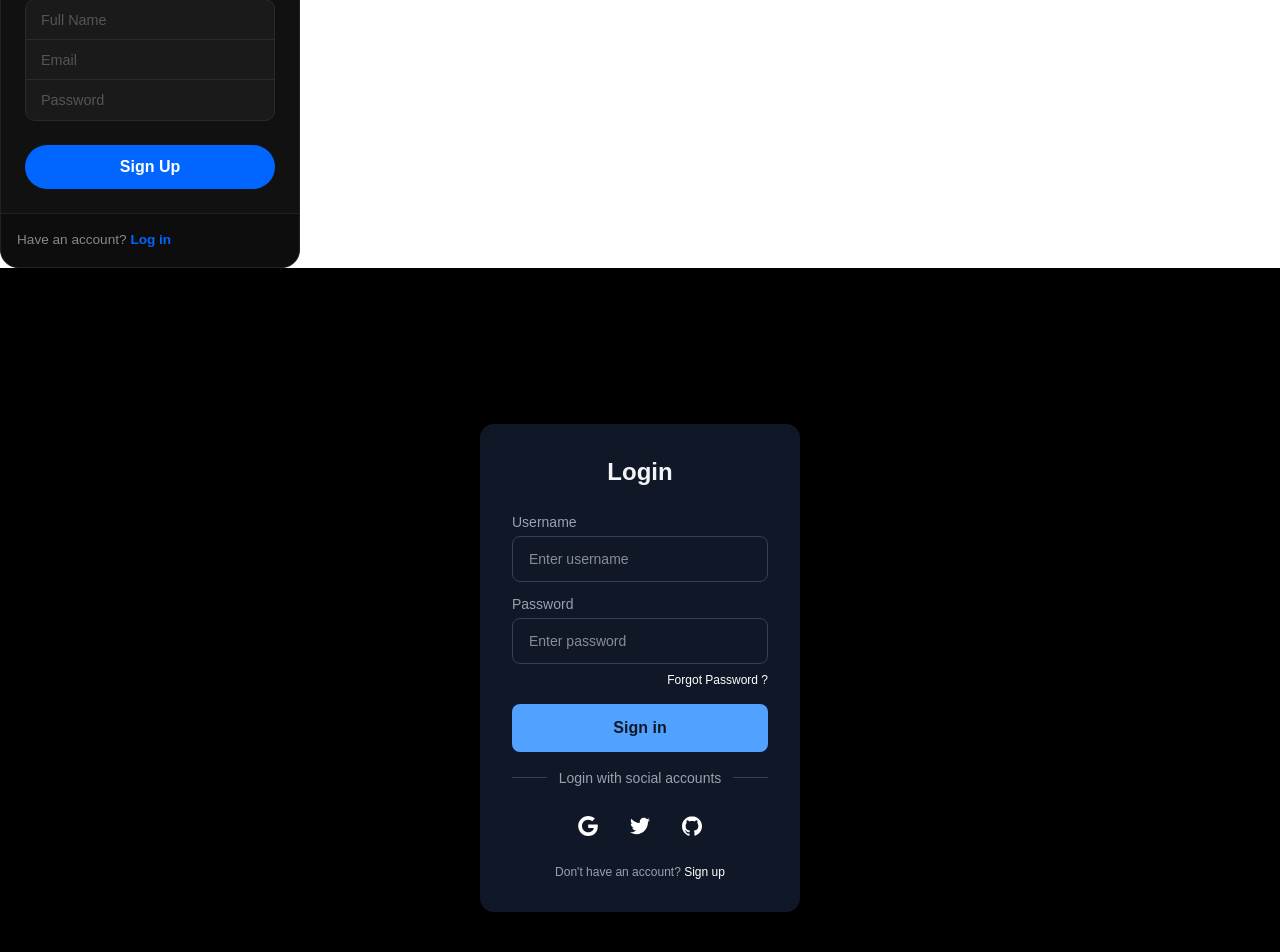
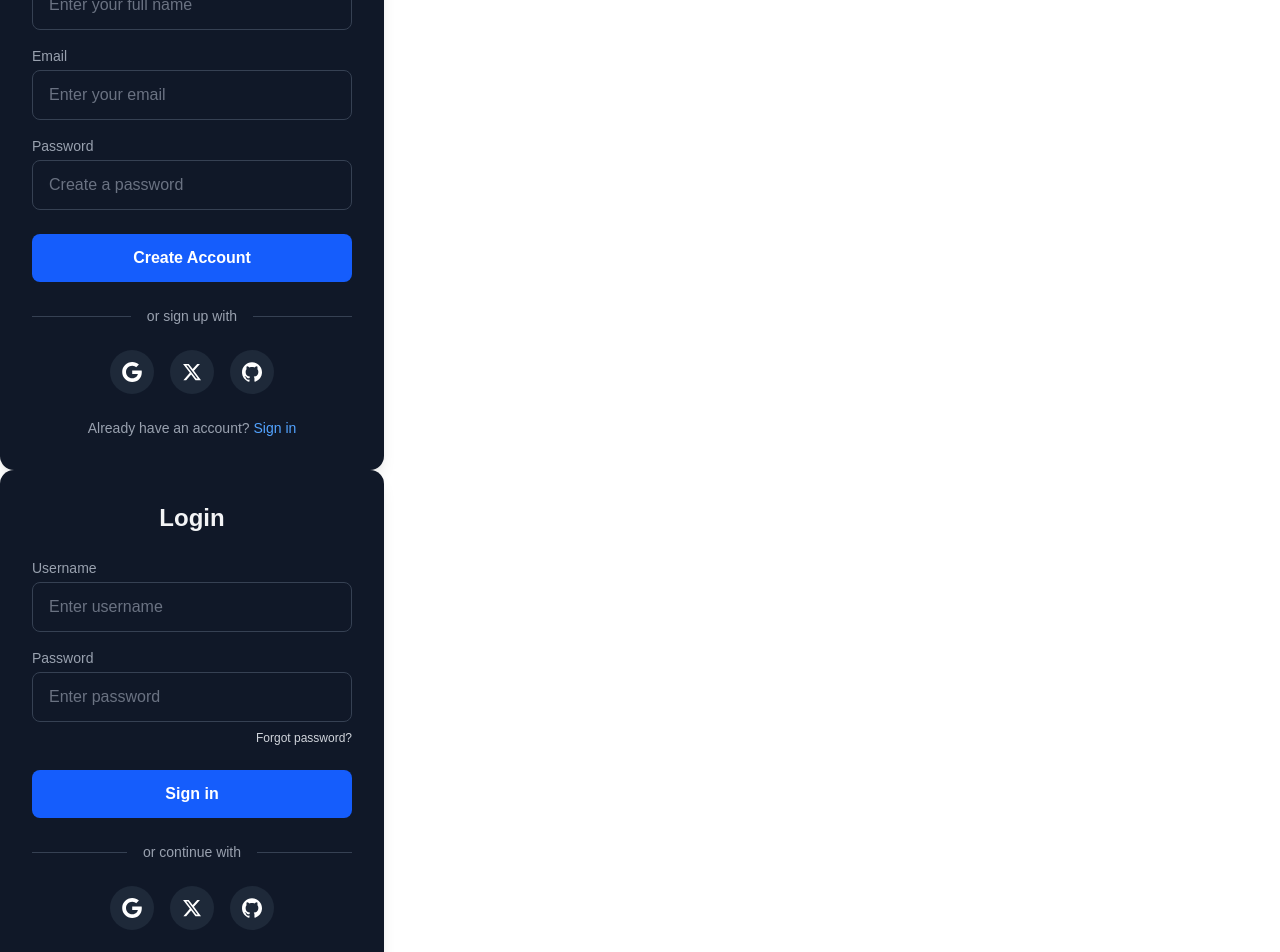
Before and after one commit to SeTMeX/ParfumDior, a React (Vite) app: page /about in a window 1280 px wide. Shown: the part 160-1112 px from the top of the page. Built offline with nearby package versions, Linux system fonts and the light colour scheme.

Commit message:
refactor: ubdate login and register component

```diff
--- a/src/components/core/auth/LogIn.tsx
+++ b/src/components/core/auth/LogIn.tsx
@@ -1,16 +1,21 @@
+// components/LogInForm.tsx
+import type { FormEvent } from 'react';
 
-const LogIn = () => {
+const LogInForm = () => {
+  const handleSubmit = (e: FormEvent<HTMLFormElement>) => {
+    e.preventDefault();
+    console.log("Form submitted");
+  };
+
   return (
-    <div className="flex justify-center items-center min-h-screen bg-black">
-      <div className="w-80 rounded-xl bg-gray-900 p-8 text-gray-100 shadow-lg">
-        <p className="text-center text-2xl font-bold">Login</p>
+    <div className="w-full max-w-sm rounded-xl bg-gray-900 p-8 text-gray-100 shadow-lg">
+      <p className="text-center text-2xl font-bold mb-2">Login</p>
 
-        <form className="mt-6">
-          {/* Username */}
-          <div className="mt-3 text-sm">
+      <form onSubmit={handleSubmit} className="mt-6">
+        <div className="mt-4">
           <label
             htmlFor="username"
-              className="block text-gray-400 mb-1"
+            className="block text-sm text-gray-400 mb-1"
           >
             Username
           </label>
@@ -18,15 +23,15 @@ const LogIn = () => {
             type="text"
             id="username"
             placeholder="Enter username"
-              className="w-full rounded-md border border-gray-700 bg-gray-900 px-4 py-3 text-white focus:outline-none focus:border-blue-400"
+            autoComplete="username"
+            className="w-full rounded-md border border-gray-700 bg-gray-900 px-4 py-3 text-white placeholder-gray-500 focus:outline-none focus:border-blue-500 focus:ring-1 focus:ring-blue-500"
           />
         </div>
 
-          {/* Password */}
-          <div className="mt-3 text-sm">
+        <div className="mt-4">
           <label
             htmlFor="password"
-              className="block text-gray-400 mb-1"
+            className="block text-sm text-gray-400 mb-1"
           >
             Password
           </label>
@@ -34,63 +39,71 @@ const LogIn = () => {
             type="password"
             id="password"
             placeholder="Enter password"
-              className="w-full rounded-md border border-gray-700 bg-gray-900 px-4 py-3 text-white focus:outline-none focus:border-blue-400"
+            autoComplete="current-password"
+            className="w-full rounded-md border border-gray-700 bg-gray-900 px-4 py-3 text-white placeholder-gray-500 focus:outline-none focus:border-blue-500 focus:ring-1 focus:ring-blue-500"
           />
 
-            <div className="flex justify-end text-xs my-2">
-              <a href="#" className="text-white hover:underline">
-                Forgot Password ?
+          <div className="flex justify-end mt-2">
+            <a href="#" className="text-xs text-gray-300 hover:text-white hover:underline">
+              Forgot password?
             </a>
           </div>
         </div>
 
         <button
           type="submit"
-            className="w-full bg-blue-400 hover:bg-blue-500 transition-colors py-3 rounded-md font-semibold text-gray-900 mt-2"
+          className="mt-6 w-full bg-blue-600 hover:bg-blue-500 active:bg-blue-700 transition-colors py-3 rounded-md font-semibold text-white"
         >
           Sign in
         </button>
       </form>
 
-        {/* Divider */}
-        <div className="flex items-center pt-4">
+      <div className="flex items-center my-6">
         <div className="h-px flex-1 bg-gray-700" />
-          <p className="px-3 text-sm text-gray-400">
-            Login with social accounts
-          </p>
+        <p className="px-4 text-sm text-gray-400">or continue with</p>
         <div className="h-px flex-1 bg-gray-700" />
       </div>
 
-        {/* Social Icons */}
-        <div className="flex justify-center mt-4">
-          <button className="p-3 mx-1 bg-transparent border-none cursor-pointer">
-            <svg viewBox="0 0 32 32" className="w-5 h-5 fill-white">
-              <path d="M16.318 13.714v5.484h9.078c-0.37 2.354-2.745 6.901-9.078 6.901-5.458 0-9.917-4.521-9.917-10.099s4.458-10.099 9.917-10.099c3.109 0 5.193 1.318 6.38 2.464l4.339-4.182c-2.786-2.599-6.396-4.182-10.719-4.182-8.844 0-16 7.151-16 16s7.156 16 16 16c9.234 0 15.365-6.49 15.365-15.635 0-1.052-0.115-1.854-0.255-2.651z" />
+      <div className="flex justify-center gap-4">
+        <button
+          type="button"
+          className="rounded-full p-3 bg-gray-800 hover:bg-gray-700 transition-colors"
+          aria-label="Sign in with Google"
+        >
+          <svg viewBox="0 0 24 24" className="w-5 h-5 fill-white">
+            <path d="M12.24 10.285V14.4h6.806c-.275 1.765-2.056 5.174-6.806 5.174-4.095 0-7.439-3.389-7.439-7.574s3.345-7.574 7.439-7.574c2.33 0 3.894.989 4.785 1.849l3.254-3.138C18.189 1.186 15.479 0 12.24 0c-6.635 0-12 5.365-12 12s5.365 12 12 12c6.926 0 11.52-4.869 11.52-11.726 0-.788-.085-1.39-.189-1.989H12.24z" />
           </svg>
         </button>
 
-          <button className="p-3 mx-1 bg-transparent border-none cursor-pointer">
-            <svg viewBox="0 0 32 32" className="w-5 h-5 fill-white">
-              <path d="M31.937 6.093c-1.177 0.516-2.437 0.871-3.765 1.032 1.355-0.813 2.391-2.099 2.885-3.631-1.271 0.74-2.677 1.276-4.172 1.579-1.192-1.276-2.896-2.079-4.787-2.079-3.625 0-6.563 2.937-6.563 6.557 0 0.521 0.063 1.021 0.172 1.495-5.453-0.255-10.287-2.875-13.52-6.833-0.568 0.964-0.891 2.084-0.891 3.303 0 2.281 1.161 4.281 2.916 5.457-1.073-0.031-2.083-0.328-2.968-0.817v0.079c0 3.181 2.26 5.833 5.26 6.437-0.547 0.145-1.131 0.229-1.724 0.229-0.421 0-0.823-0.041-1.224-0.115 0.844 2.604 3.26 4.5 6.14 4.557-2.239 1.755-5.077 2.801-8.135 2.801-0.521 0-1.041-0.025-1.563-0.088 2.917 1.86 6.36 2.948 10.079 2.948 12.067 0 18.661-9.995 18.661-18.651 0-0.276 0-0.557-0.021-0.839 1.287-0.917 2.401-2.079 3.281-3.396z" />
+        <button
+          type="button"
+          className="rounded-full p-3 bg-gray-800 hover:bg-gray-700 transition-colors"
+          aria-label="Sign in with Twitter/X"
+        >
+          <svg viewBox="0 0 24 24" className="w-5 h-5 fill-white">
+            <path d="M18.244 2.25h3.308l-7.227 8.26 8.502 11.24H16.17l-5.214-6.817L4.99 21.75H1.68l7.73-8.835L1.254 2.25H8.08l4.713 6.231zm-1.161 17.52h1.833L7.084 4.126H5.117z" />
           </svg>
         </button>
 
-          <button className="p-3 mx-1 bg-transparent border-none cursor-pointer">
-            <svg viewBox="0 0 32 32" className="w-5 h-5 fill-white">
-              <path d="M16 0.396c-8.839 0-16 7.167-16 16 0 7.073 4.584 13.068 10.937 15.183 0.803 0.151 1.093-0.344 1.093-0.772 0-0.38-0.009-1.385-0.015-2.719-4.453 0.964-5.391-2.151-5.391-2.151-0.729-1.844-1.781-2.339-1.781-2.339-1.448-0.989 0.115-0.968 0.115-0.968 1.604 0.109 2.448 1.645 2.448 1.645 1.427 2.448 3.744 1.74 4.661 1.328 0.14-1.031 0.557-1.74 1.011-2.135-3.552-0.401-7.287-1.776-7.287-7.907 0-1.751 0.62-3.177 1.645-4.297-0.177-0.401-0.719-2.031 0.141-4.235 0 0 1.339-0.427 4.4 1.641 1.281-0.355 2.641-0.532 4-0.541 1.36 0.009 2.719 0.187 4 0.541 3.043-2.068 4.381-1.641 4.381-1.641 0.859 2.204 0.317 3.833 0.161 4.235 1.015 1.12 1.635 2.547 1.635 4.297 0 6.145-3.74 7.5-7.296 7.891 0.556 0.479 1.077 1.464 1.077 2.959 0 2.14-0.020 3.864-0.020 4.385 0 0.416 0.28 0.916 1.104 0.755 6.4-2.093 10.979-8.093 10.979-15.156 0-8.833-7.161-16-16-16z" />
+        <button
+          type="button"
+          className="rounded-full p-3 bg-gray-800 hover:bg-gray-700 transition-colors"
+          aria-label="Sign in with GitHub"
+        >
+          <svg viewBox="0 0 24 24" className="w-5 h-5 fill-white">
+            <path d="M12 .297c-6.63 0-12 5.373-12 12 0 5.303 3.438 9.8 8.205 11.385.6.113.82-.258.82-.577 0-.285-.01-1.04-.015-2.04-3.338.724-4.042-1.61-4.042-1.61C4.422 18.07 3.633 17.7 3.633 17.7c-1.087-.744.084-.729.084-.729 1.205.084 1.838 1.236 1.838 1.236 1.07 1.835 2.809 1.305 3.495.998.108-.776.417-1.305.76-1.605-2.665-.3-5.467-1.332-5.467-5.93 0-1.31.465-2.38 1.235-3.22-.135-.303-.54-1.523.105-3.176 0 0 1.005-.322 3.3 1.23.96-.267 1.98-.399 3-.405 1.02.006 2.04.138 3 .405 2.28-1.552 3.285-1.23 3.285-1.23.645 1.653.24 2.873.12 3.176.765.84 1.23 1.91 1.23 3.22 0 4.61-2.805 5.625-5.475 5.92.42.36.81 1.096.81 2.22 0 1.606-.015 2.896-.015 3.286 0 .315.21.69.825.57C20.565 22.092 24 17.592 24 12.297c0-6.627-5.373-12-12-12" />
           </svg>
         </button>
       </div>
 
-        <p className="text-center text-xs mt-4 text-gray-400">
+      <p className="text-center text-sm mt-6 text-gray-400">
         Don't have an account?{" "}
-          <a href="#" className="text-white hover:underline">
+        <a href="#" className="text-blue-400 hover:text-blue-300 hover:underline">
           Sign up
         </a>
       </p>
     </div>
-    </div>
   );
 };
 
-export default LogIn;
+export default LogInForm;
--- a/src/components/core/auth/Registration.tsx
+++ b/src/components/core/auth/Registration.tsx
@@ -1,46 +1,122 @@
-const Registration = () => {
+// components/RegisterForm.tsx
+import type { FormEvent } from 'react';
+
+const RegisterForm = () => {
+  const handleSubmit = (e: FormEvent<HTMLFormElement>) => {
+    e.preventDefault();
+    console.log("Register form submitted");
+  };
+
   return (
-        <div>
-            <div className="max-w-75 w-full bg-[#111111] overflow-hidden rounded-2xl text-white border border-[#222]">
+    <div className="w-full max-w-sm rounded-xl bg-gray-900 p-8 text-gray-100 shadow-lg">
+      <p className="text-center text-2xl font-bold mb-2">Sign Up</p>
+      <p className="text-center text-sm text-gray-400 mb-6">
+        Create your free account
+      </p>
 
-                <form className="relative flex flex-col px-6 pt-8 pb-6 gap-4 text-center">
-                    <span className="font-bold text-[1.6rem] text-white">Sign Up</span>
-                    <span className="text-[1rem] text-[#888]">Create a free account with your email.</span>
-
-                    <div className="overflow-hidden rounded-lg bg-[#1a1a1a] my-2 w-full border border-[#2a2a2a]">
+      <form onSubmit={handleSubmit} className="mt-6">
+        <div className="mt-4">
+          <label
+            htmlFor="fullname"
+            className="block text-sm text-gray-400 mb-1"
+          >
+            Full Name
+          </label>
           <input
             type="text"
-                            placeholder="Full Name"
-                            className="bg-transparent border-0 border-b border-[#2a2a2a] outline-none h-10 w-full text-[.9rem] px-3.75 py-2 text-white placeholder-[#555]"
-                        />
-                        <input
-                            type="email"
-                            placeholder="Email"
-                            className="bg-transparent border-0 border-b border-[#2a2a2a] outline-none h-10 w-full text-[.9rem] px-3.75 py-2 text-white placeholder-[#555]"
-                        />
-                        <input
-                            type="password"
-                            placeholder="Password"
-                            className="bg-transparent border-0 outline-none h-10 w-full text-[.9rem] px-3.75 py-2 text-white placeholder-[#555]"
+            id="fullname"
+            placeholder="Enter your full name"
+            autoComplete="name"
+            className="w-full rounded-md border border-gray-700 bg-gray-900 px-4 py-3 text-white placeholder-gray-500 focus:outline-none focus:border-blue-500 focus:ring-1 focus:ring-blue-500"
           />
         </div>
 
-                    <button className="bg-[#0066ff] text-white border-0 rounded-3xl py-2.5 px-4 text-[1rem] font-semibold cursor-pointer transition-colors duration-300 hover:bg-[#005ce6]">
-                        Sign Up
+        <div className="mt-4">
+          <label
+            htmlFor="email"
+            className="block text-sm text-gray-400 mb-1"
+          >
+            Email
+          </label>
+          <input
+            type="email"
+            id="email"
+            placeholder="Enter your email"
+            autoComplete="email"
+            className="w-full rounded-md border border-gray-700 bg-gray-900 px-4 py-3 text-white placeholder-gray-500 focus:outline-none focus:border-blue-500 focus:ring-1 focus:ring-blue-500"
+          />
+        </div>
+
+        <div className="mt-4">
+          <label
+            htmlFor="password"
+            className="block text-sm text-gray-400 mb-1"
+          >
+            Password
+          </label>
+          <input
+            type="password"
+            id="password"
+            placeholder="Create a password"
+            autoComplete="new-password"
+            className="w-full rounded-md border border-gray-700 bg-gray-900 px-4 py-3 text-white placeholder-gray-500 focus:outline-none focus:border-blue-500 focus:ring-1 focus:ring-blue-500"
+          />
+        </div>
+
+        <button
+          type="submit"
+          className="mt-6 w-full bg-blue-600 hover:bg-blue-500 active:bg-blue-700 transition-colors py-3 rounded-md font-semibold text-white"
+        >
+          Create Account
         </button>
       </form>
 
-                <div className="px-4 py-4 text-[.85rem] bg-[#0d0d0d] border-t border-[#222] text-[#888]">
-                    <p>Have an account?{" "}
-                        <a href="" className="font-bold text-[#0066ff] transition-colors duration-300 hover:text-[#005ce6] hover:underline">
-                            Log in
+      <div className="flex items-center my-6">
+        <div className="h-px flex-1 bg-gray-700" />
+        <p className="px-4 text-sm text-gray-400">or sign up with</p>
+        <div className="h-px flex-1 bg-gray-700" />
+      </div>
+
+      <div className="flex justify-center gap-4">
+        <button
+          type="button"
+          className="rounded-full p-3 bg-gray-800 hover:bg-gray-700 transition-colors"
+          aria-label="Sign up with Google"
+        >
+          <svg viewBox="0 0 24 24" className="w-5 h-5 fill-white">
+            <path d="M12.24 10.285V14.4h6.806c-.275 1.765-2.056 5.174-6.806 5.174-4.095 0-7.439-3.389-7.439-7.574s3.345-7.574 7.439-7.574c2.33 0 3.894.989 4.785 1.849l3.254-3.138C18.189 1.186 15.479 0 12.24 0c-6.635 0-12 5.365-12 12s5.365 12 12 12c6.926 0 11.52-4.869 11.52-11.726 0-.788-.085-1.39-.189-1.989H12.24z" />
+          </svg>
+        </button>
+
+        <button
+          type="button"
+          className="rounded-full p-3 bg-gray-800 hover:bg-gray-700 transition-colors"
+          aria-label="Sign up with Twitter/X"
+        >
+          <svg viewBox="0 0 24 24" className="w-5 h-5 fill-white">
+            <path d="M18.244 2.25h3.308l-7.227 8.26 8.502 11.24H16.17l-5.214-6.817L4.99 21.75H1.68l7.73-8.835L1.254 2.25H8.08l4.713 6.231zm-1.161 17.52h1.833L7.084 4.126H5.117z" />
+          </svg>
+        </button>
+
+        <button
+          type="button"
+          className="rounded-full p-3 bg-gray-800 hover:bg-gray-700 transition-colors"
+          aria-label="Sign up with GitHub"
+        >
+          <svg viewBox="0 0 24 24" className="w-5 h-5 fill-white">
+            <path d="M12 .297c-6.63 0-12 5.373-12 12 0 5.303 3.438 9.8 8.205 11.385.6.113.82-.258.82-.577 0-.285-.01-1.04-.015-2.04-3.338.724-4.042-1.61-4.042-1.61C4.422 18.07 3.633 17.7 3.633 17.7c-1.087-.744.084-.729.084-.729 1.205.084 1.838 1.236 1.838 1.236 1.07 1.835 2.809 1.305 3.495.998.108-.776.417-1.305.76-1.605-2.665-.3-5.467-1.332-5.467-5.93 0-1.31.465-2.38 1.235-3.22-.135-.303-.54-1.523.105-3.176 0 0 1.005-.322 3.3 1.23.96-.267 1.98-.399 3-.405 1.02.006 2.04.138 3 .405 2.28-1.552 3.285-1.23 3.285-1.23.645 1.653.24 2.873.12 3.176.765.84 1.23 1.91 1.23 3.22 0 4.61-2.805 5.625-5.475 5.92.42.36.81 1.096.81 2.22 0 1.606-.015 2.896-.015 3.286 0 .315.21.69.825.57C20.565 22.092 24 17.592 24 12.297c0-6.627-5.373-12-12-12" />
+          </svg>
+        </button>
+      </div>
+
+      <p className="text-center text-sm mt-6 text-gray-400">
+        Already have an account?{" "}
+        <a href="#" className="text-blue-400 hover:text-blue-300 hover:underline">
+          Sign in
         </a>
       </p>
     </div>
+  );
+};
 
-            </div>
-        </div>
-    )
-}
-
-export default Registration;
+export default RegisterForm;
```
Lines whose indentation alone changed are shown as unchanged.
